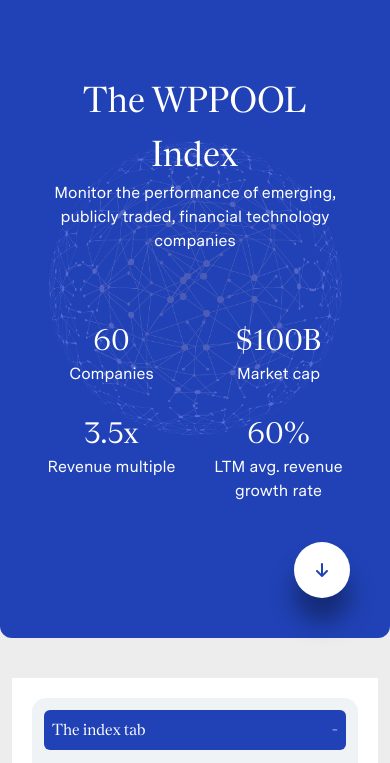
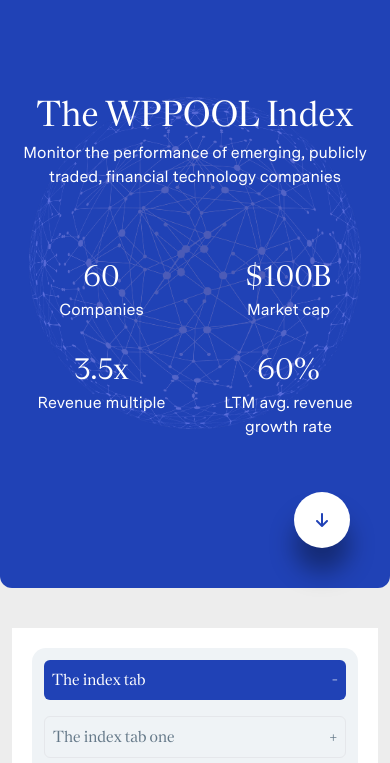
Before and after one commit to rahiInstant/wppool-task, a plain HTML site: page index.html in a window 390 px wide. Shown: the part 62-825 px from the top of the page. Drawn offline with nearby package versions, Linux system fonts and the light colour scheme.

Commit message:
final commit

```diff
--- a/index.html
+++ b/index.html
@@ -167,7 +167,7 @@
       <!-- banner content -->
       <div
         id="banner"
-        class="h-[700px] flex max-[1300px]:flex-col justify-center items-center bg-[#2042B6] rounded-b-xl py-8 px-10 relative text-white"
+        class="h-[650px] sm:h-[700px] flex max-[1300px]:flex-col justify-center items-center bg-[#2042B6] rounded-b-xl py-6 sm:py-8 px-5 sm:px-10 relative text-white"
       >
         <!-- banner title -->
         <div class="">
--- a/style.css
+++ b/style.css
@@ -85,15 +85,19 @@
   background: #555;
 }
 
+/* carousel scroll bar: state of USA section */
 #carousel::-webkit-scrollbar {
   display: none;
 }
 
+/* state of USA section background */
 #state {
   background-image: url("./assets/img/state_bg.svg");
   background-repeat: no-repeat;
   background-position: right center;
 }
+
+/* for banner background */
 
 @media screen and (max-width:1200px) {
   #banner {
@@ -112,6 +116,6 @@
 }
 @media screen and (max-width:500px) {
   #banner {
-  background-size: 75%;
+  background-size: 85%;
   }
 }
```
